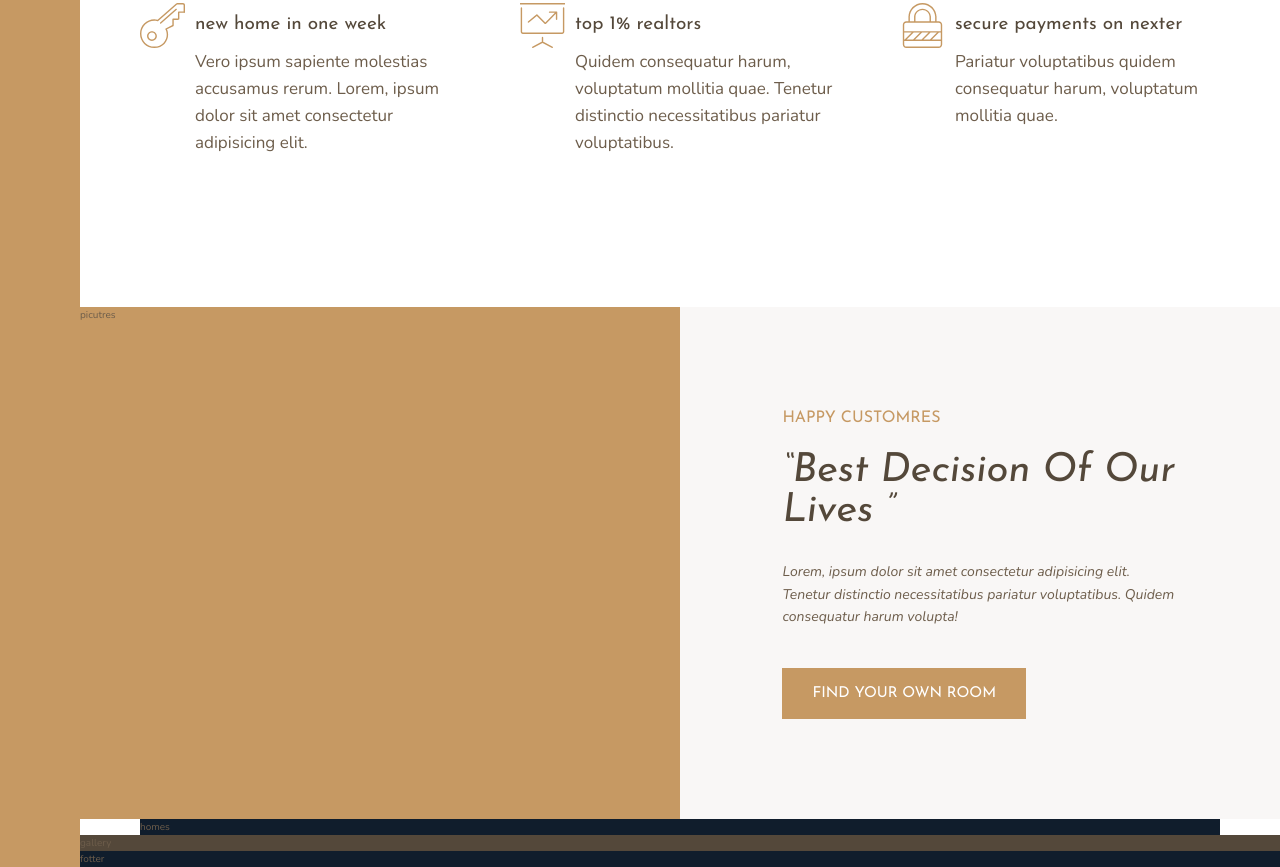
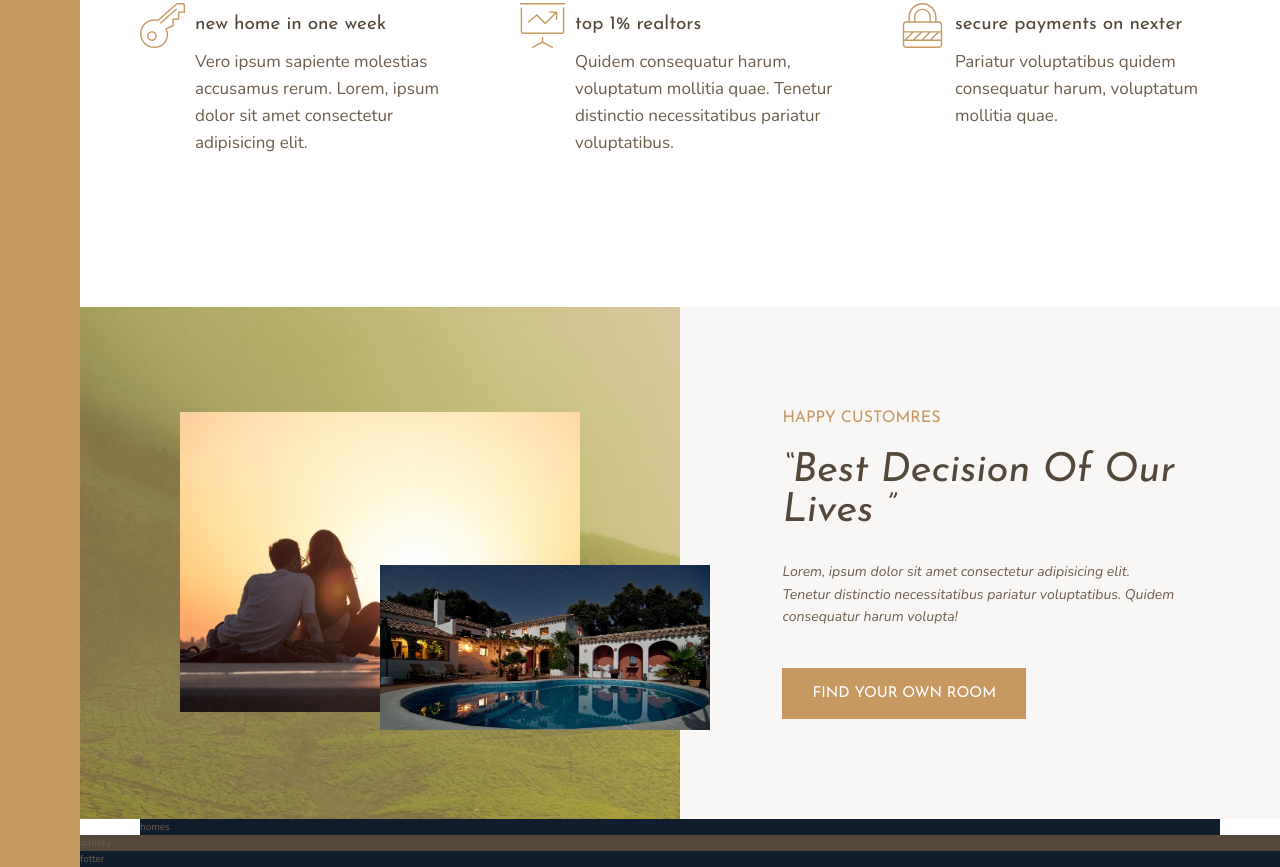
Before and after one commit to akshitkumar450/CSS-grid-and-nexters-project, a website: page index.html in a window 1280 px wide. Shown: the part 1001-1868 px from the top of the page. Drawn offline with nearby package versions, Linux system fonts and the light colour scheme.

Commit message:
story section done

```diff
--- a/index.html
+++ b/index.html
@@ -103,7 +103,8 @@
         </section>
 
         <div class="story__pictures">
-         picutres
+         <img src="img/story-1.jpeg" alt="couple " class="story__img--1">
+         <img src="img/story-2.jpeg" alt="new" class="story__img--2">
         </div>
 
         <div class="story__content">
--- a/sass/_story.scss
+++ b/sass/_story.scss
@@ -1,7 +1,30 @@
 .story {
   &__pictures {
-    background-color: $color-primary;
     grid-column: full-start/col-end 4;
+    background-image: linear-gradient(
+        rgba($color-primary, 0.5),
+        rgba($color-primary, 0.5)
+      ),
+      url("../img/back.jpg");
+
+    display: grid;
+    grid-template-columns: repeat(6, 1fr);
+    grid-template-rows: repeat(6, 1fr);
+    align-items: center;
+  }
+
+  &__img--1 {
+    width: 100%;
+    grid-column: 2/6;
+    grid-row: 2/6;
+  }
+
+  &__img--2 {
+    width: 100%;
+    grid-column: 4 / 7;
+    grid-row: 4/6;
+    transform: scaleX(1.1);
+    transform-origin: top left;
   }
 
   &__content {
```
Also changed, not shown: css/style.css.
